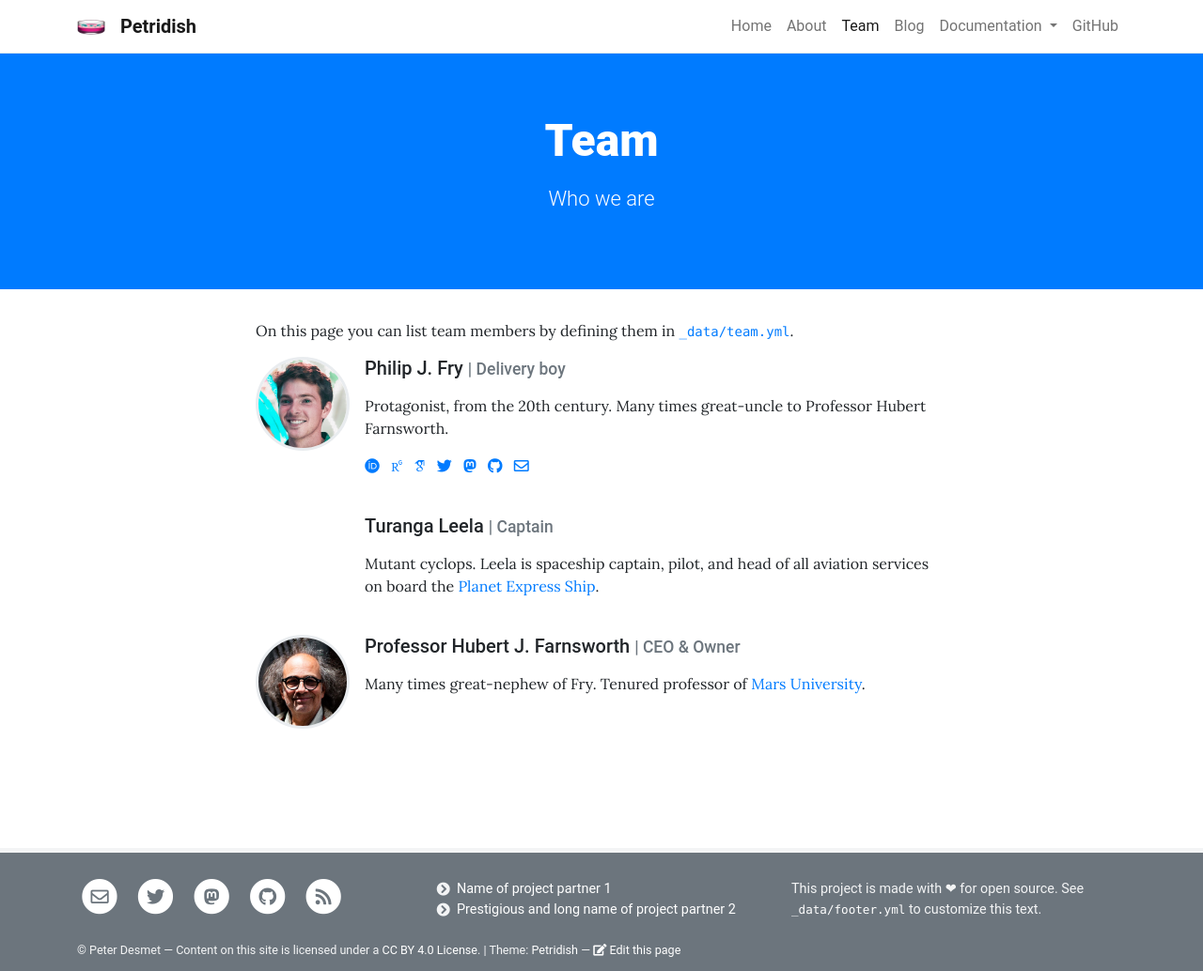
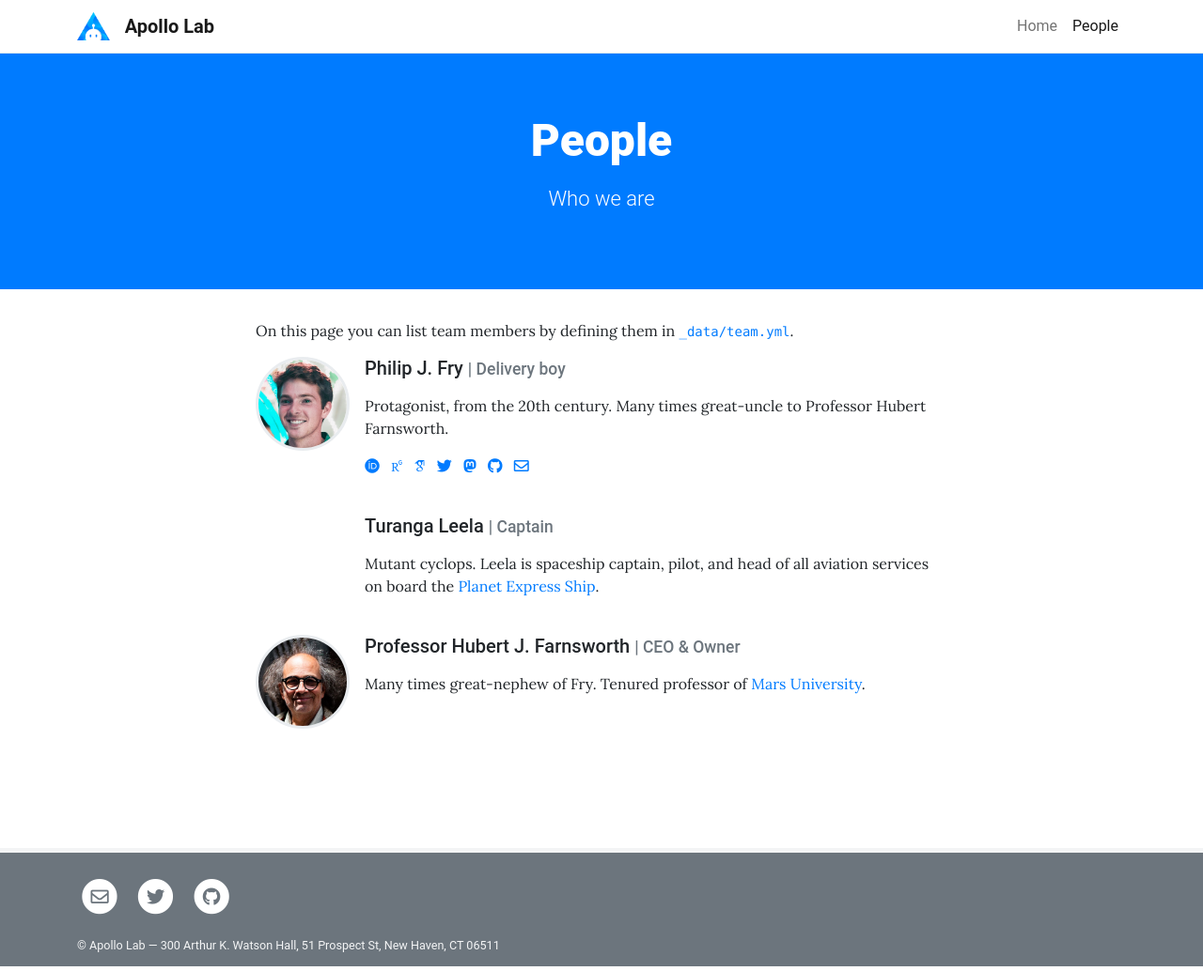
Before and after one commit to Apollo-Lab-Yale/Apollo-Lab-Yale.github.io, a Jekyll site: the page built from pages/people.md, in a window 1280 px wide. Shown: the whole page at 94% size. Built offline with Jekyll 4.4.1, drawn with Linux system fonts in a browser that asks for light colours; some web fonts are replaced.

```diff
--- a/_config.yml
+++ b/_config.yml
@@ -1,31 +1,31 @@
 # SITE SETTINGS
-title: Petridish                        # Title in top navigation bar (navbar) and <head>
-author: Peter Desmet                    # Used for copyright statement in footer
-baseurl: "/petridish"                   # Only required if your site is in a directory e.g. https://username.github.io/sitename
+title: Apollo Lab                       # Title in top navigation bar (navbar) and <head>
+author: Apollo Lab                    # Used for copyright statement in footer
+baseurl: "/apollolab"                   # Only required if your site is in a directory e.g. https://username.github.io/sitename
                                         # which has url: "https://username.github.io" (no slash) and baseurl: "/sitename" (leading slash)
                                         # A baseurl affects internal links, see http://peterdesmet.github.io/petridish/markdown/#links
 
 # SOCIAL PROFILES
 social:
-  email: name@example.com
-  twitter: peterdesmet
-  github: github_username               # Can also be a github_username/repository
-  mastodon: https://mastodon.social/@mastodon_username
-  facebook:                             # A URL
-  disqus: disqus_sitename               # Enable Disqus comments from disqus_sitename.disqus.com
+  email: daniel.rakita@yale.edu
+  twitter: djrakita10
+  github: Apollo-Lab-Yale               # Can also be a github_username/repository
+  #mastodon: https://mastodon.social/@mastodon_username
+  #facebook:                             # A URL
+  #disqus: disqus_sitename               # Enable Disqus comments from disqus_sitename.disqus.com
 
 # THEME SETTINGS (ALL OPTIONAL)
 posts_on_home: 3                        # Show x number of latest posts on homepage, can be 0
 tweets_on_home: true                    # Show Twitter feed of social.twitter on homepage
-archive_permalink: /blog/               # Permalink of page using the archive.html layout, required when using post tags
-github_edit: true                       # Show an "edit this page" link in the footer, can also be name of branch (default: main)
+#archive_permalink: /blog/               # Permalink of page using the archive.html layout, required when using post tags
+#github_edit: true                       # Show an "edit this page" link in the footer, can also be name of branch (default: main)
 colors:
   links: "#007bff"                      # Color for links: use a readable color that contrasts well with dark text
   banner: "#007bff"                     # Background color for page banners: use color that contrasts well with white
   footer: "#6c757d"                     # Background color for footer: use color that contrasts well with white
 font_serif: true                        # Font type for page content: serif (default) or slightly smaller sans-serif
 rounded_corners: true                   # Enable (default) rounded corners on boxes and buttons
-logo: /assets/theme/images/petri-dish_1f9eb.png # Logo in navbar, will be displayed with 30px height
+logo: /assets/theme/images/apollo-lab-logo.png # Logo in navbar, will be displayed with 30px height
 
 # BUILD SETTINGS
 markdown: kramdown
--- a/_data/footer.yml
+++ b/_data/footer.yml
@@ -3,23 +3,23 @@
 
 # Columns (the more you add, the narrower they will be)
 columns:
-  - description:
-    links:
-    - text: Name of project partner 1
-      href: http://example.com
-      new_window: true
-    - text: Prestigious and long name of project partner 2
-      href: http://example.com
-      new_window: true
+  #- description:
+  #  links:
+  #  - text: Name of project partner 1
+  #    href: http://example.com
+  #    new_window: true
+  #  - text: Prestigious and long name of project partner 2
+  #    href: http://example.com
+  #    new_window: true
 
-  - description: > # E.g. funding acknowledgement. Can be Markdown
-      This project is made with ❤ for open source.
-      See [`_data/footer.yml`](https://raw.githubusercontent.com/peterdesmet/petridish/master/_data/footer.yml)
-      to customize this text.
-    links:
+  #- description: > # E.g. funding acknowledgement. Can be Markdown
+  #    This project is made with ❤ for open source.
+  #    See [`_data/footer.yml`](https://raw.githubusercontent.com/peterdesmet/petridish/master/_data/footer.yml)
+  #    to customize this text.
+  #  links:
+
 
 # Small print license statement to add at the bottom of the footer. Can be Markdown
 # Will be prefixed by "© {{ site.author }}" if defined in _config.yml
 license: >
-  Content on this site is licensed under a [CC BY 4.0 License](http://creativecommons.org/licenses/by/4.0/).
-  \| Theme: [Petridish](https://github.com/peterdesmet/petridish)
+  300 Arthur K. Watson Hall, 51 Prospect St, New Haven, CT 06511
--- a/_data/navigation.yml
+++ b/_data/navigation.yml
@@ -2,23 +2,25 @@
 
 - text: Home # Note that users can also reach the homepage by clicking the site's title on the left in the navbar
   href: /
-- text: About
-  href: /about/
-- text: Team
-  href: /team/
-- text: Blog
-  href: /blog/
-- text: Documentation
-  menu: # Dropdown menu (one level deep only)
-  - text: Installation
-    href: /docs/installation/
-  - text: Configuration
-    href: /docs/configuration/
-  - href: /docs/markdown/ # Undefined "text" will automatically get the title of the page at "href" (here "Markdown")
-  - text: "---" # Divider to separate blocks of menu items (at least 3 "-")
-  - text: "Dropdown header" # Title for block of menu items
-  - text: Page with custom navigation
-    href: /docs/custom-navigation/
-- text: GitHub
-  href: https://github.com/peterdesmet/petridish/
-  new_window: true
+- text: People
+  href: /people/
+#- text: About
+#  href: /about/
+#- text: Team
+#  href: /team/
+#- text: Blog
+#  href: /blog/
+#- text: Documentation
+#  menu: # Dropdown menu (one level deep only)
+#  - text: Installation
+#    href: /docs/installation/
+#  - text: Configuration
+#    href: /docs/configuration/
+#  - href: /docs/markdown/ # Undefined "text" will automatically get the title of the page at "href" (here "Markdown")
+#  - text: "---" # Divider to separate blocks of menu items (at least 3 "-")
+#  - text: "Dropdown header" # Title for block of menu items
+#  - text: Page with custom navigation
+#    href: /docs/custom-navigation/
+#- text: GitHub
+#  href: https://github.com/peterdesmet/petridish/
+#  new_window: true
--- a/pages/team.md
+++ b/pages/people.md
@@ -1,8 +1,8 @@
 ---
 layout: team
-title: Team
+title: People
 description: Who we are
-permalink: /team/
+permalink: /people/
 ---
 
 On this page you can list team members by defining them in [`_data/team.yml`](https://raw.githubusercontent.com/peterdesmet/petridish/main/_data/team.yml).
```
Also changed, not shown: pages/home.md (+4 -12 lines), assets/theme/images/apollo-lab-logo.png (added), assets/theme/images/chuttersnap-146799-unsplash.jpg (deleted), assets/theme/images/petri-dish_1f9eb.png (deleted), 2 other files.
